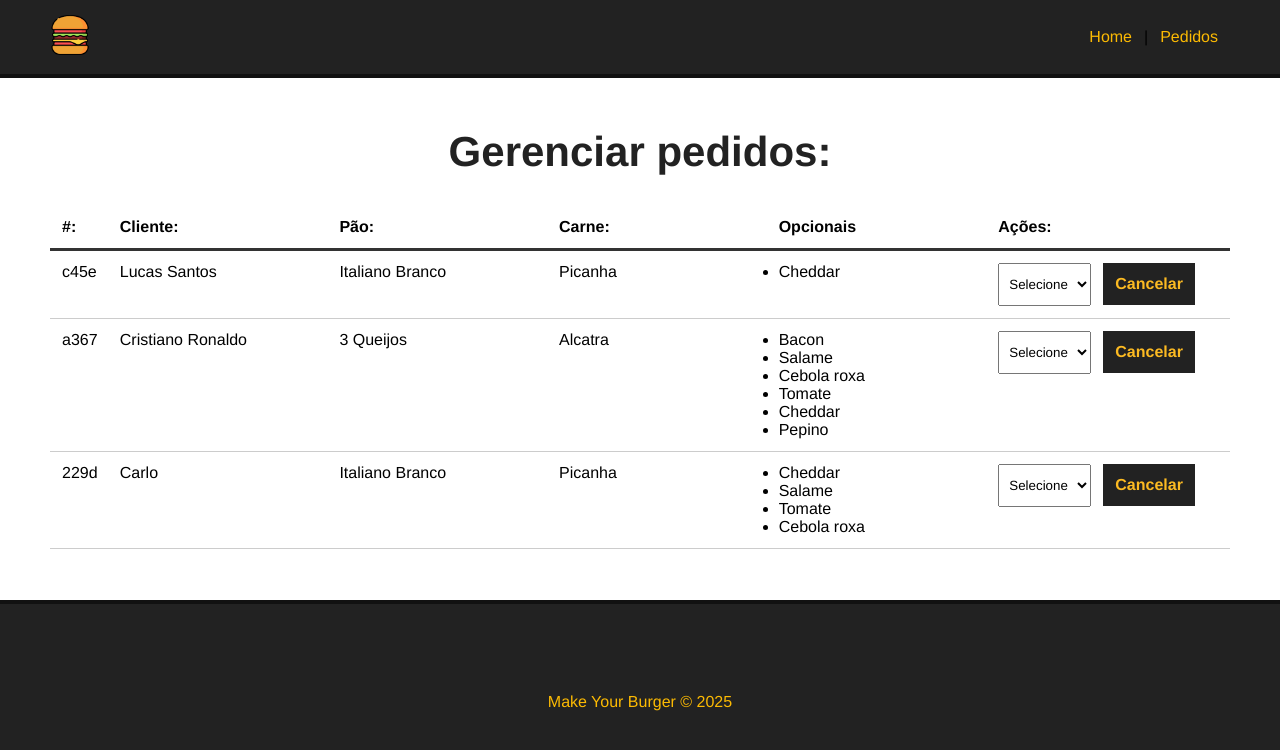
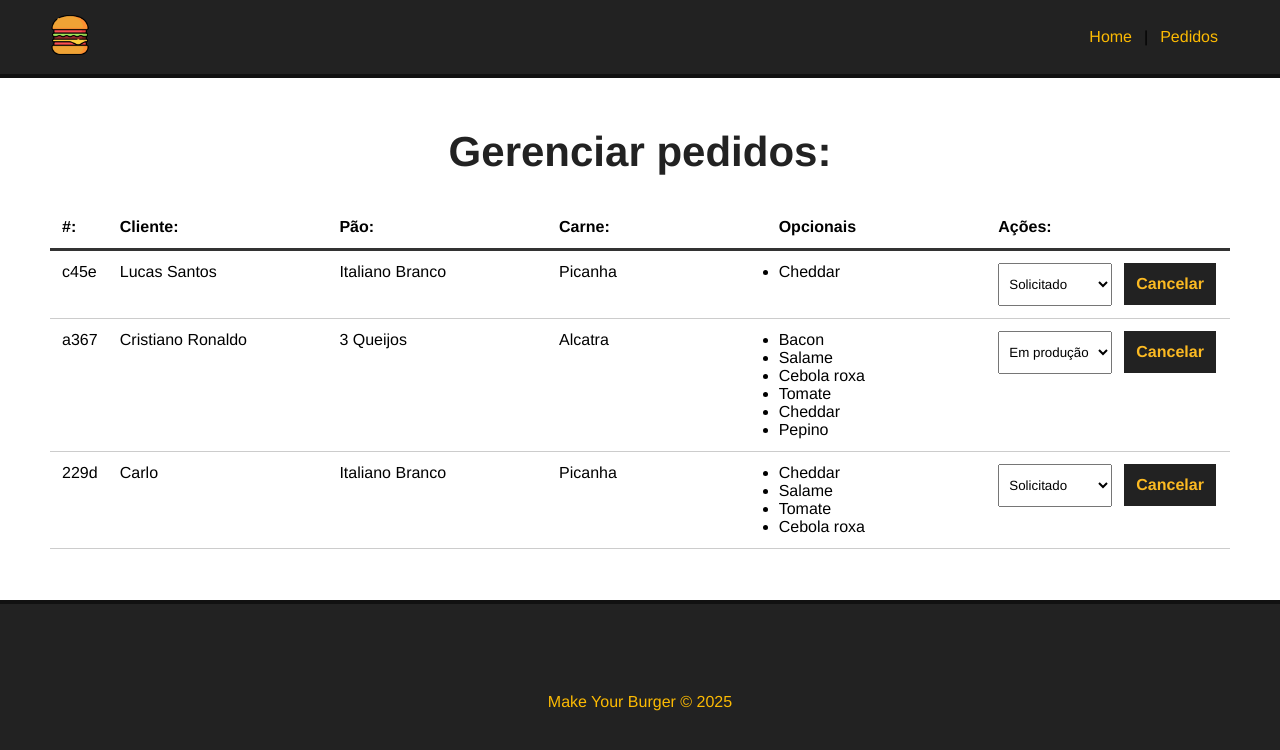
Before and after one commit to Lucas-Santos21/Projeto-Make-your-Burguer-VUE, a Vue app: page /pedidos in a window 1280 px wide. Shown: the top 750 px of the page. Built offline with nearby package versions, Linux system fonts and the light colour scheme; data requests are answered from the project's data file.

Commit message:
Implemented Update and Delete Burgers

```diff
--- a/db/db.json
+++ b/db/db.json
@@ -105,7 +105,7 @@
         "Cheddar",
         "Pepino"
       ],
-      "status": "Solicitado"
+      "status": "Em produção"
     },
     {
       "id": "229d",
--- a/src/components/BurgerForm.vue
+++ b/src/components/BurgerForm.vue
@@ -104,7 +104,7 @@
                this.nome = "";
                this.pao = "";
                this.carne = "";
-               this.opcionais = "";
+               this.opcionais = [];
 
             }
         },
--- a/src/components/Dashbord.vue
+++ b/src/components/Dashbord.vue
@@ -25,10 +25,13 @@
                     </ul>
                 </div>
                 <div>
-                    <select name="status" class="status">
+                    <select name="status" class="status" @change="updateBurguer($event, burger.id)">
                         <option value="">Selecione</option>
+                        <option v-for="s in status" :key="s.id" :value="s.tipo" :selected="burger.status == s.tipo">
+                            {{ s.tipo }}
+                        </option>
                     </select>
-                    <button class="delete-btn">Cancelar</button>
+                    <button class="delete-btn" @click="deleteBurger(burger.id)">Cancelar</button>
                 </div>
             </div>
 
@@ -52,11 +55,49 @@
 
                 const req = await fetch('http://localhost:3000/burgers');
                 const data = await req.json();
-
                 this.burgers = data;
 
-                console.log(this.burgers);
                 // resgatar os status
+                this.getStatus();
+
+            },
+
+            async getStatus(){
+
+                const req = await fetch('http://localhost:3000/status');
+                const data = await req.json();
+                this.status = data;
+
+            },
+            async deleteBurger(id){
+
+                const req = await fetch(`http://localhost:3000/burgers/${id}`,{
+                    method: "DELETE"
+                });
+
+                const res = await req.json();
+
+                //msg
+
+                this.getPedidos();
+
+            },
+            async updateBurguer(event, id){
+
+                const option = event.target.value;
+
+                const dataJson = JSON.stringify({status: option});
+
+                const req = await fetch(`http://localhost:3000/burgers/${id}`, {
+                    method: "PATCH", //funciona como o update, mas so atualiza o q foi enviado
+                    headers: {"Content-type" : "application/json"},
+                    body: dataJson
+                });
+
+                const res = await req.json();
+
+                console.log(res);
+
             }
         },
         mounted(){
```
